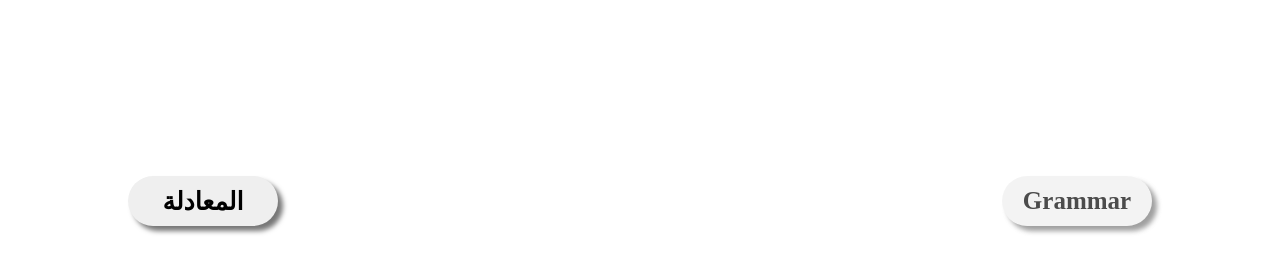
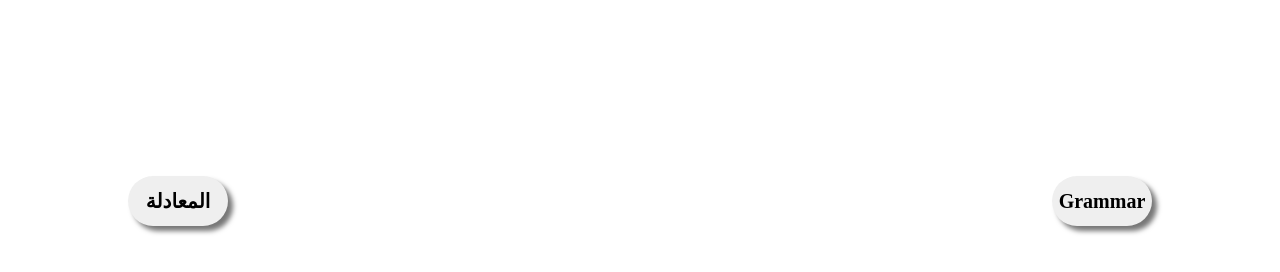
Before and after one commit to abdelfatahramadan/english-all-the-time, a plain HTML site: page index.html in a window 1280 px wide. Shown: the part 366-638 px from the top of the page. Drawn offline with Linux system fonts and the light colour scheme.

Commit message:
Add files via upload

```diff
--- a/index.css
+++ b/index.css
@@ -31,12 +31,7 @@
         width: 100%;
     }
 }
-@media screen and (max-width:200px){
-    .container{
-        text-align: center;
-        width: 100%;
-    }
-}
+
 
 .container_2{
     margin: 0 auto;
@@ -45,15 +40,15 @@
 .button_2{
     float: right;
 }
-.button_2{
+.button_2:hover,.button_1:hover{
     opacity: .7;
 }
 .button_1,.button_2{
-    width: 150px;
+    width: 100px;
     height: 50px;
     font-family: 'Aref Ruqaa', serif;
     font-weight:700 ;
-    font-size: 25px;
+    font-size: 20px;
     border-radius: 30px;
     cursor: pointer;
     border: none;
```
